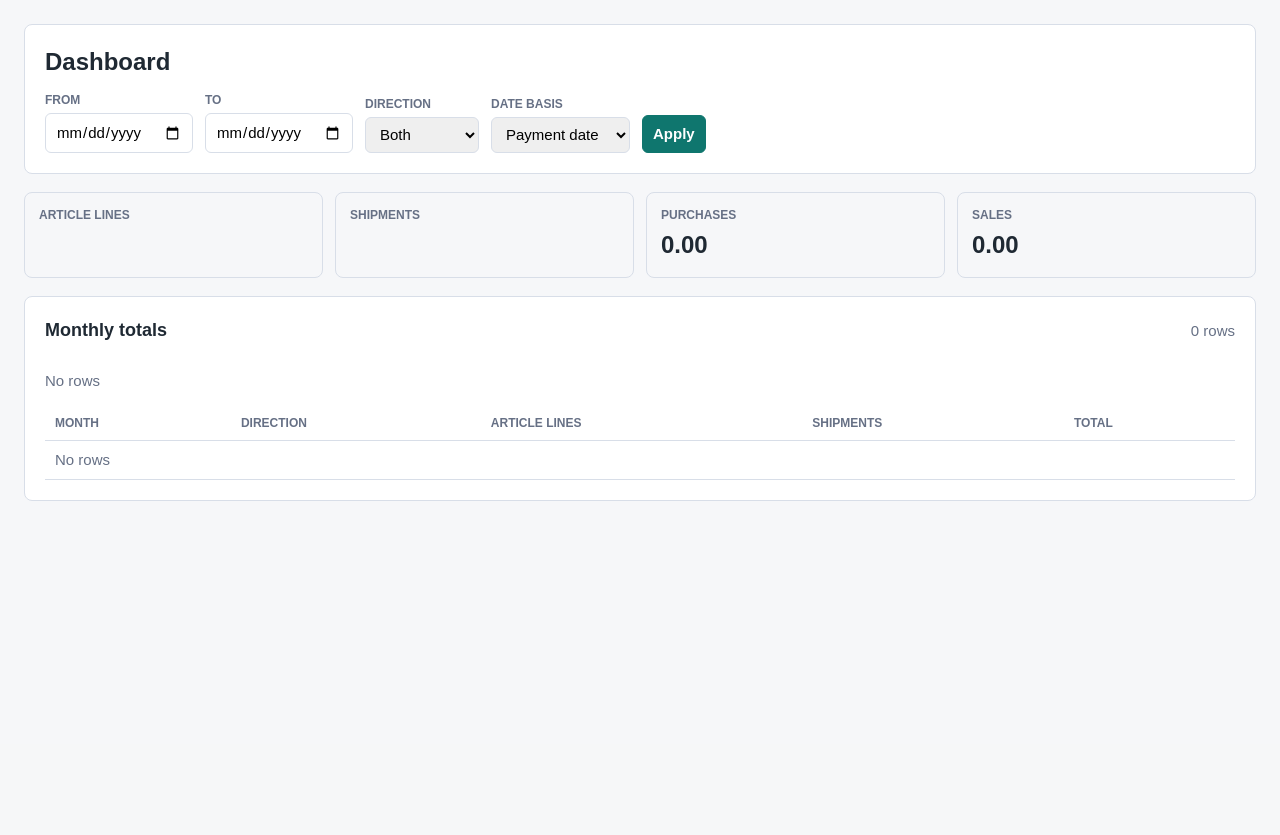
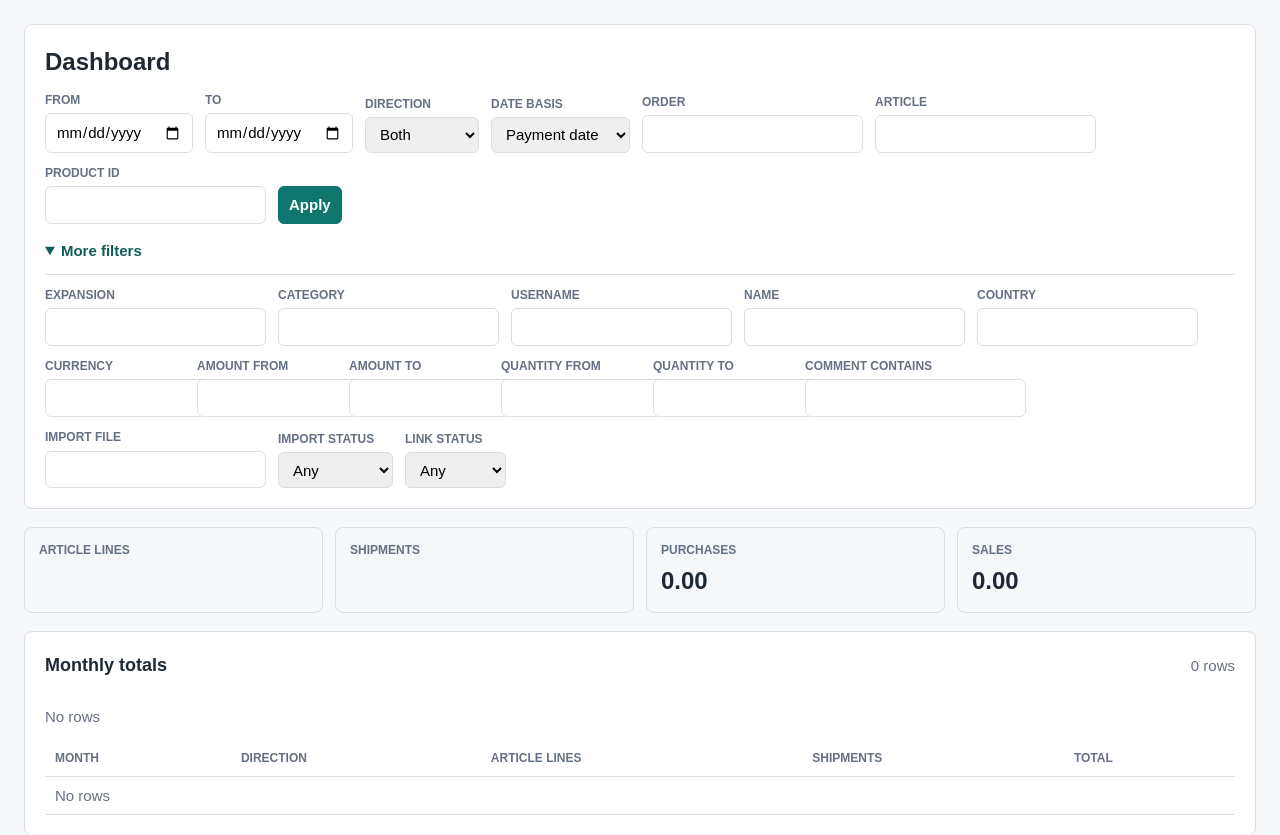
Before and after one commit to Scarrty/cmhistory, a FastAPI app: template src/cm_dashboard/web/templates/dashboard.html in a window 1280 px wide. Shown: the part 56-891 px from the top of the page. Before the commit the page ends 557 px from the top, so only its background shows below. Run offline with FastAPI, Linux system fonts and the light colour scheme; the template is opened without the code that fills it, so the values that code supplies are empty.

Commit message:
Expand source-backed explorer filters

```diff
--- a/src/cm_dashboard/web/app.py
+++ b/src/cm_dashboard/web/app.py
@@ -12,6 +12,7 @@ from collections.abc import Iterator
 from contextlib import contextmanager
 from dataclasses import dataclass
 from datetime import date
+from decimal import Decimal, InvalidOperation
 from pathlib import Path
 from urllib.parse import urlencode
 
@@ -60,6 +61,7 @@ from cm_dashboard.reporting.queries import (
 
 WEB_DIR = Path(__file__).resolve().parent
 PAGE_SIZE = 100
+IMPORT_STATUSES = {"pending", "processing", "imported", "failed", "conflict"}
 PERIOD_REPORT_FIELDS = (
     "section",
     "date_basis",
@@ -350,6 +352,16 @@ def _filters_from_request(request: Request) -> ReportingFilters:
     end_date = _validated_date("end_date", request.query_params.get("end_date"))
     if start_date and end_date and end_date < start_date:
         raise HTTPException(status_code=422, detail="end_date must not be before start_date")
+    min_amount = _validated_decimal("min_amount", request.query_params.get("min_amount"))
+    max_amount = _validated_decimal("max_amount", request.query_params.get("max_amount"))
+    min_quantity = _validated_nonnegative_int(
+        "min_quantity", request.query_params.get("min_quantity")
+    )
+    max_quantity = _validated_nonnegative_int(
+        "max_quantity", request.query_params.get("max_quantity")
+    )
+    _validate_range("amount", min_amount, max_amount)
+    _validate_range("quantity", min_quantity, max_quantity)
     return ReportingFilters(
         start_date=start_date.isoformat() if start_date else None,
         end_date=end_date.isoformat() if end_date else None,
@@ -364,13 +376,31 @@ def _filters_from_request(request: Request) -> ReportingFilters:
             {"PURCHASEDATE", "PAYMENTDATE"},
             default=DEFAULT_DATE_BASIS,
         ),
-        order_id=request.query_params.get("order_id") or None,
-        product_id=request.query_params.get("product_id") or None,
-        product_text=request.query_params.get("product_text") or None,
-        expansion=request.query_params.get("expansion") or None,
-        category=request.query_params.get("category") or None,
-        username=request.query_params.get("username") or None,
-        country=request.query_params.get("country") or None,
+        order_id=_query_text(request, "order_id"),
+        product_id=_query_text(request, "product_id"),
+        product_text=_query_text(request, "product_text"),
+        expansion=_query_text(request, "expansion"),
+        category=_query_text(request, "category"),
+        username=_query_text(request, "username"),
+        counterparty_name=_query_text(request, "counterparty_name"),
+        country=_query_text(request, "country"),
+        currency=(_query_text(request, "currency") or "").upper() or None,
+        min_amount=min_amount,
+        max_amount=max_amount,
+        min_quantity=min_quantity,
+        max_quantity=max_quantity,
+        comments=_query_text(request, "comments"),
+        import_file=_query_text(request, "import_file"),
+        import_status=_validated_choice(
+            "import_status",
+            _query_text(request, "import_status"),
+            IMPORT_STATUSES,
+        ),
+        link_status=_validated_choice(
+            "link_status",
+            _query_text(request, "link_status"),
+            {"linked", "unlinked"},
+        ),
     )
 
 
@@ -407,6 +437,42 @@ def _validated_positive_int(name: str, value: str | None, *, default: int) -> in
     if parsed <= 0:
         raise HTTPException(status_code=422, detail=f"{name} must be a positive integer")
     return parsed
+
+
+def _validated_nonnegative_int(name: str, value: str | None) -> int | None:
+    if not value:
+        return None
+    try:
+        parsed = int(value)
+    except ValueError as exc:
+        raise HTTPException(
+            status_code=422, detail=f"{name} must be a non-negative integer"
+        ) from exc
+    if parsed < 0:
+        raise HTTPException(status_code=422, detail=f"{name} must be a non-negative integer")
+    return parsed
+
+
+def _validated_decimal(name: str, value: str | None) -> float | None:
+    if not value:
+        return None
+    try:
+        parsed = Decimal(value)
+    except InvalidOperation as exc:
+        raise HTTPException(status_code=422, detail=f"{name} must be a decimal number") from exc
+    if not parsed.is_finite():
+        raise HTTPException(status_code=422, detail=f"{name} must be a finite decimal number")
+    return float(parsed)
+
+
+def _validate_range(name: str, minimum, maximum) -> None:
+    if minimum is not None and maximum is not None and minimum > maximum:
+        raise HTTPException(status_code=422, detail=f"min_{name} must not exceed max_{name}")
+
+
+def _query_text(request: Request, name: str) -> str | None:
+    value = request.query_params.get(name)
+    return value.strip() or None if value else None
 
 
 def _pagination_context(request: Request, pagination: Pagination) -> dict:
--- a/src/cm_dashboard/web/static/app.css
+++ b/src/cm_dashboard/web/static/app.css
@@ -84,6 +84,28 @@ a {
 .field {
   display: grid;
   gap: 4px;
+}
+
+.compact-field {
+  max-width: 140px;
+}
+
+.filter-details {
+  flex-basis: 100%;
+  min-width: 0;
+}
+
+.filter-details summary {
+  color: var(--accent-strong);
+  cursor: pointer;
+  font-weight: 700;
+  padding: 4px 0;
+}
+
+.filter-details-fields {
+  border-top: 1px solid var(--line);
+  margin-top: 8px;
+  padding-top: 12px;
 }
 
 .field label {
--- /dev/null
+++ b/src/cm_dashboard/web/templates/_article_advanced_filters.html
@@ -0,0 +1,77 @@
+<details
+  class="filter-details"
+  {% if filters.expansion or filters.category or filters.username or filters.counterparty_name
+        or filters.country or filters.currency or filters.min_amount is not none
+        or filters.max_amount is not none or filters.min_quantity is not none
+        or filters.max_quantity is not none or filters.comments or filters.import_file
+        or filters.import_status or filters.link_status %}open{% endif %}
+>
+  <summary>More filters</summary>
+  <div class="filter-row filter-details-fields">
+    <div class="field">
+      <label for="expansion">Expansion</label>
+      <input id="expansion" name="expansion" value="{{ filters.expansion or '' }}">
+    </div>
+    <div class="field">
+      <label for="category">Category</label>
+      <input id="category" name="category" value="{{ filters.category or '' }}">
+    </div>
+    <div class="field">
+      <label for="username">Username</label>
+      <input id="username" name="username" value="{{ filters.username or '' }}">
+    </div>
+    <div class="field">
+      <label for="counterparty_name">Name</label>
+      <input id="counterparty_name" name="counterparty_name" value="{{ filters.counterparty_name or '' }}">
+    </div>
+    <div class="field">
+      <label for="country">Country</label>
+      <input id="country" name="country" value="{{ filters.country or '' }}">
+    </div>
+    <div class="field compact-field">
+      <label for="currency">Currency</label>
+      <input id="currency" name="currency" value="{{ filters.currency or '' }}">
+    </div>
+    <div class="field compact-field">
+      <label for="min_amount">Amount from</label>
+      <input id="min_amount" name="min_amount" type="number" step="0.01" value="{{ filters.min_amount if filters.min_amount is not none else '' }}">
+    </div>
+    <div class="field compact-field">
+      <label for="max_amount">Amount to</label>
+      <input id="max_amount" name="max_amount" type="number" step="0.01" value="{{ filters.max_amount if filters.max_amount is not none else '' }}">
+    </div>
+    <div class="field compact-field">
+      <label for="min_quantity">Quantity from</label>
+      <input id="min_quantity" name="min_quantity" type="number" min="0" step="1" value="{{ filters.min_quantity if filters.min_quantity is not none else '' }}">
+    </div>
+    <div class="field compact-field">
+      <label for="max_quantity">Quantity to</label>
+      <input id="max_quantity" name="max_quantity" type="number" min="0" step="1" value="{{ filters.max_quantity if filters.max_quantity is not none else '' }}">
+    </div>
+    <div class="field">
+      <label for="comments">Comment contains</label>
+      <input id="comments" name="comments" value="{{ filters.comments or '' }}">
+    </div>
+    <div class="field">
+      <label for="import_file">Import file</label>
+      <input id="import_file" name="import_file" value="{{ filters.import_file or '' }}">
+    </div>
+    <div class="field">
+      <label for="import_status">Import status</label>
+      <select id="import_status" name="import_status">
+        <option value="" {% if not filters.import_status %}selected{% endif %}>Any</option>
+        {% for status in ['imported', 'failed', 'conflict', 'processing', 'pending'] %}
+        <option value="{{ status }}" {% if filters.import_status == status %}selected{% endif %}>{{ status }}</option>
+        {% endfor %}
+      </select>
+    </div>
+    <div class="field">
+      <label for="link_status">Link status</label>
+      <select id="link_status" name="link_status">
+        <option value="" {% if not filters.link_status %}selected{% endif %}>Any</option>
+        <option value="linked" {% if filters.link_status == 'linked' %}selected{% endif %}>Linked</option>
+        <option value="unlinked" {% if filters.link_status == 'unlinked' %}selected{% endif %}>Unlinked</option>
+      </select>
+    </div>
+  </div>
+</details>
--- /dev/null
+++ b/src/cm_dashboard/web/templates/_common_filters.html
@@ -0,0 +1,23 @@
+<div class="field">
+  <label for="start_date">From</label>
+  <input id="start_date" name="start_date" type="date" value="{{ filters.start_date or '' }}">
+</div>
+<div class="field">
+  <label for="end_date">To</label>
+  <input id="end_date" name="end_date" type="date" value="{{ filters.end_date or '' }}">
+</div>
+<div class="field">
+  <label for="direction">Direction</label>
+  <select id="direction" name="direction">
+    <option value="" {% if not filters.direction %}selected{% endif %}>Both</option>
+    <option value="PURCHASED" {% if filters.direction == 'PURCHASED' %}selected{% endif %}>Purchased</option>
+    <option value="SOLD" {% if filters.direction == 'SOLD' %}selected{% endif %}>Sold</option>
+  </select>
+</div>
+<div class="field">
+  <label for="date_basis">Date basis</label>
+  <select id="date_basis" name="date_basis">
+    <option value="PAYMENTDATE" {% if filters.date_basis == 'PAYMENTDATE' %}selected{% endif %}>Payment date</option>
+    <option value="PURCHASEDATE" {% if filters.date_basis == 'PURCHASEDATE' %}selected{% endif %}>Purchase date</option>
+  </select>
+</div>
--- a/src/cm_dashboard/web/templates/dashboard.html
+++ b/src/cm_dashboard/web/templates/dashboard.html
@@ -7,30 +7,21 @@
       <h1>Dashboard</h1>
     </div>
     <form class="filter-row" method="get" action="/">
+      {% include "_common_filters.html" %}
       <div class="field">
-        <label for="start_date">From</label>
-        <input id="start_date" name="start_date" type="date" value="{{ filters.start_date or '' }}">
+        <label for="order_id">Order</label>
+        <input id="order_id" name="order_id" value="{{ filters.order_id or '' }}">
       </div>
       <div class="field">
-        <label for="end_date">To</label>
-        <input id="end_date" name="end_date" type="date" value="{{ filters.end_date or '' }}">
+        <label for="product_text">Article</label>
+        <input id="product_text" name="product_text" value="{{ filters.product_text or '' }}">
       </div>
       <div class="field">
-        <label for="direction">Direction</label>
-        <select id="direction" name="direction">
-          <option value="" {% if not filters.direction %}selected{% endif %}>Both</option>
-          <option value="PURCHASED" {% if filters.direction == 'PURCHASED' %}selected{% endif %}>Purchased</option>
-          <option value="SOLD" {% if filters.direction == 'SOLD' %}selected{% endif %}>Sold</option>
-        </select>
-      </div>
-      <div class="field">
-        <label for="date_basis">Date basis</label>
-        <select id="date_basis" name="date_basis">
-          <option value="PAYMENTDATE" {% if filters.date_basis == 'PAYMENTDATE' %}selected{% endif %}>Payment date</option>
-          <option value="PURCHASEDATE" {% if filters.date_basis == 'PURCHASEDATE' %}selected{% endif %}>Purchase date</option>
-        </select>
+        <label for="product_id">Product ID</label>
+        <input id="product_id" name="product_id" value="{{ filters.product_id or '' }}">
       </div>
       <button type="submit">Apply</button>
+      {% include "_article_advanced_filters.html" %}
     </form>
   </section>
 
```
Also changed, not shown: src/cm_dashboard/reporting/queries.py (+95 -2 lines), src/cm_dashboard/web/templates/articles.html (+9 -32 lines), src/cm_dashboard/web/templates/shipments.html (+60 -24 lines), tests/test_reporting_queries.py (+61 -0 lines), tests/test_web_app.py (+22 -0 lines).
